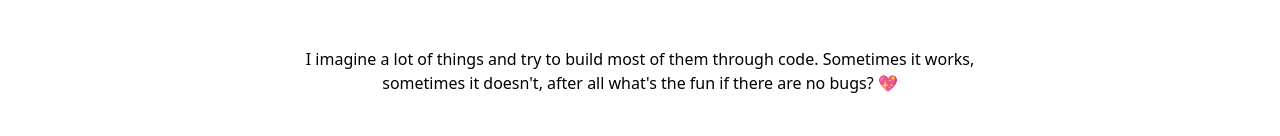
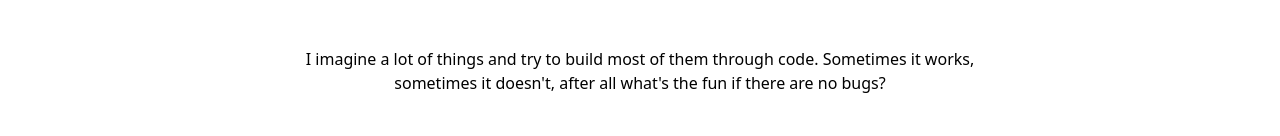
Before and after one commit to daspacebar/next-blog, a Next.js app: page / in a window 1280 px wide. Shown: the part 241-377 px from the top of the page. Built offline with nearby package versions, Linux system fonts and the light colour scheme.

Commit message:
Update index.js

```diff
--- a/pages/index.js
+++ b/pages/index.js
@@ -9,7 +9,7 @@ function index() {
       </div>
       <div className="font-sans text-black-500 -mt-10 text-center">
         <p>
-          I imagine a lot of things and try to build most of them through code. Sometimes it works, sometimes it doesn't, after all what's the fun if there are no bugs? 💖
+          I imagine a lot of things and try to build most of them through code. Sometimes it works, sometimes it doesn't, after all what's the fun if there are no bugs?
         </p>
       </div>
       <div className="mt-10 place-items-center flex flex-row justify-center space-x-4 ">
```
